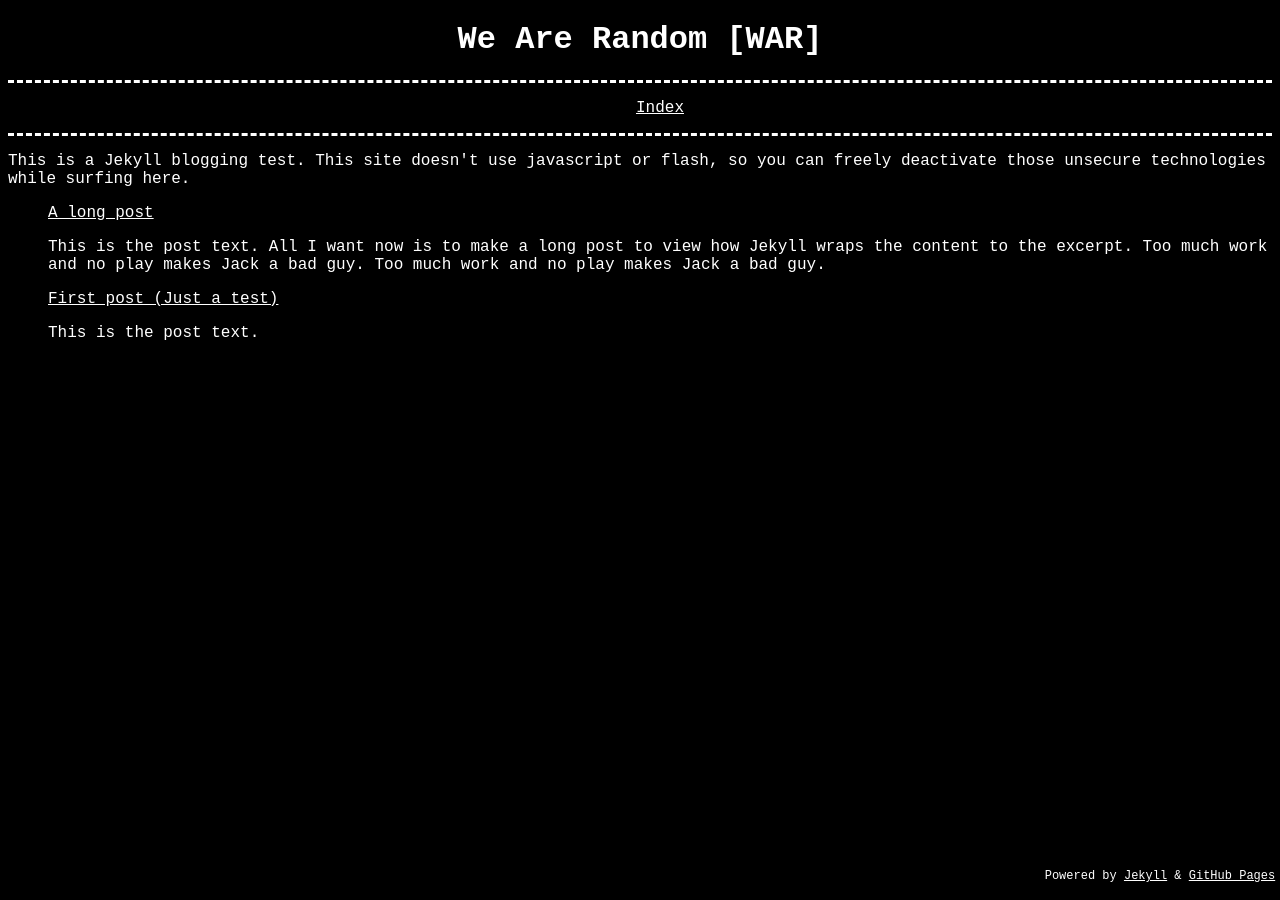
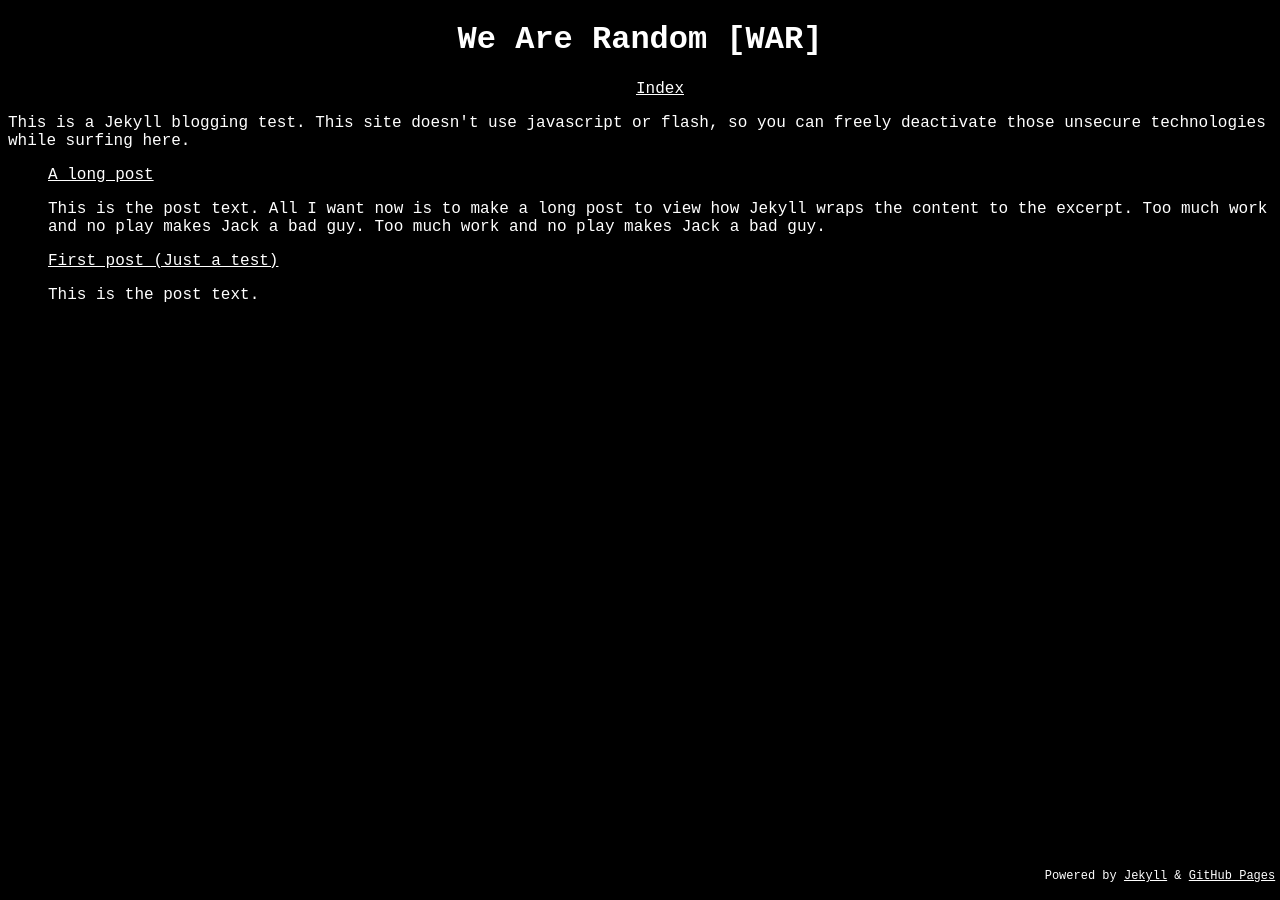
Before and after one commit to wearerandom/wearerandom.github.io, a Jekyll site: the page built from index.html, in a window 1280 px wide. Built offline with Jekyll 4.4.1, drawn with Linux system fonts in a browser that asks for light colours.

Commit message:
Update _styles.scss

```diff
--- a/_sass/_styles.scss
+++ b/_sass/_styles.scss
@@ -14,9 +14,8 @@
     }
     .nav {
         text-align: center;
-        border-width: 3px;
-        border-top-style: dashed;
-        border-bottom-style: dashed;
+        border-top-style: 3px, dashed;
+        border-bottom-style: 2px, dashed;
         ul {
             li {
                 list-style-type: none;
```
